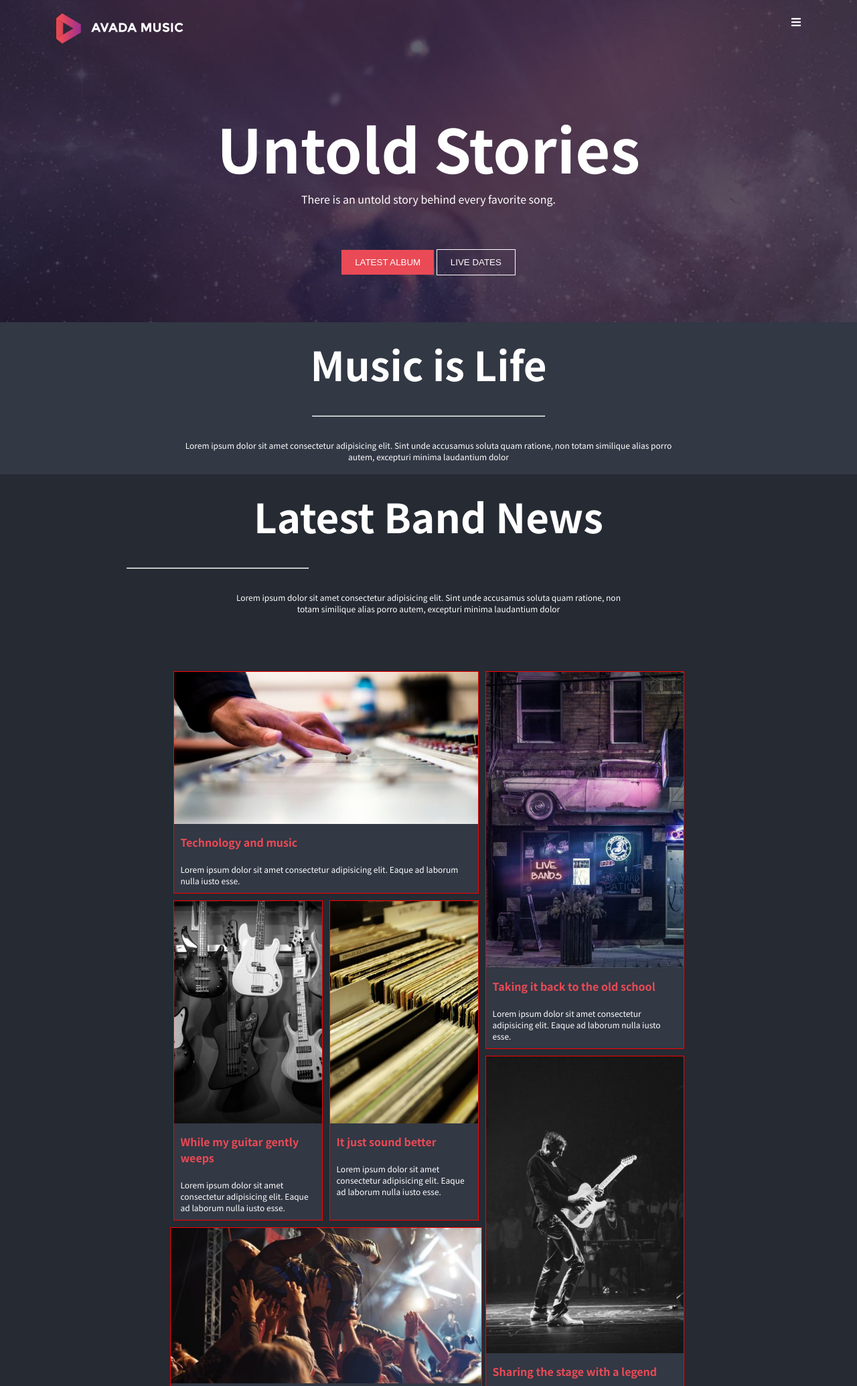
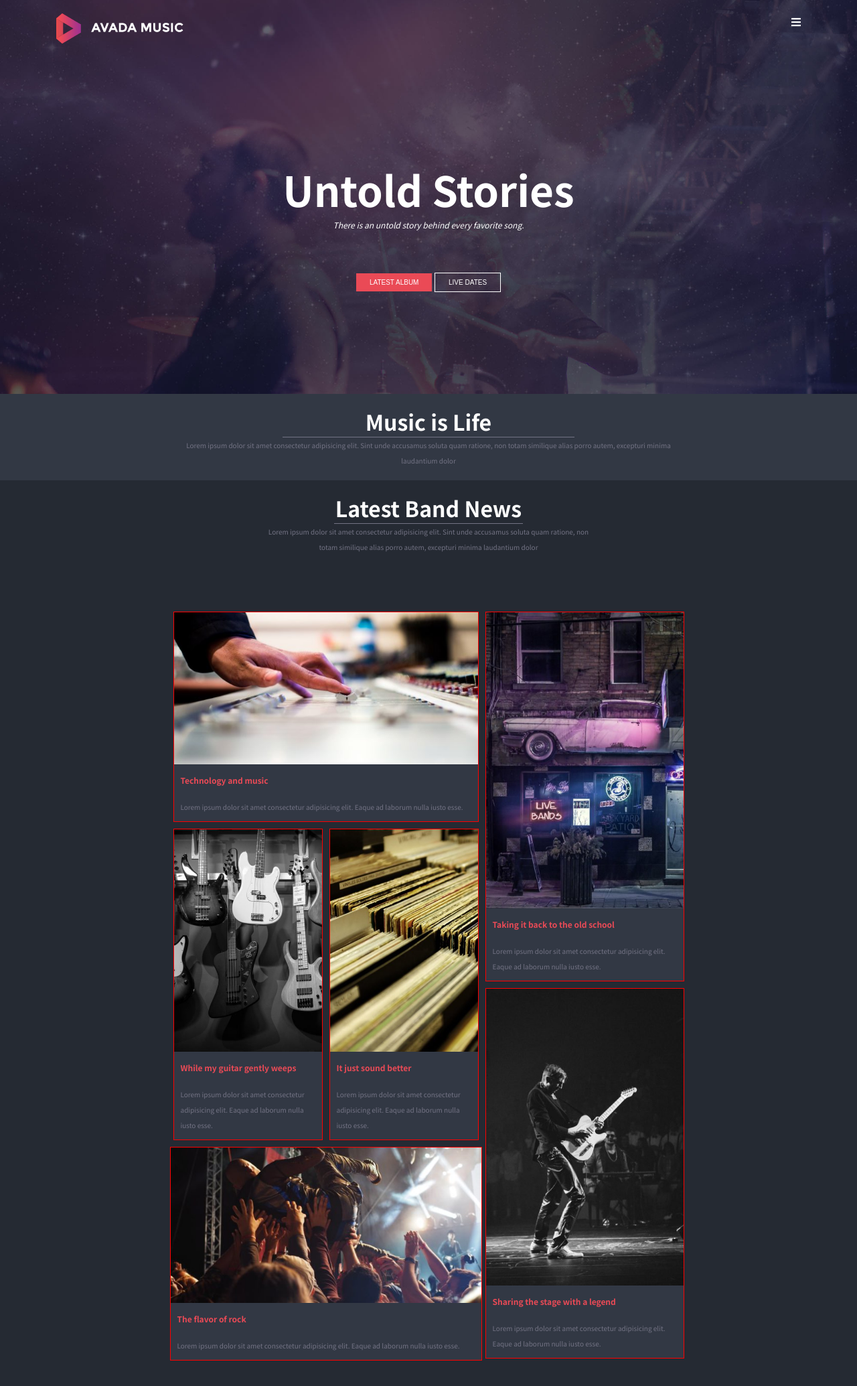
Before and after one commit to Cargalher/proj-html-vuejs, a PHP site: page / in a window 1280 px wide. Shown: the top 2069 px of the page at 67% size. Run offline with PHP 8.4, Linux system fonts and the light colour scheme; some libraries are stand-ins or nearby versions.

Commit message:
comments and bg images fixed

```diff
--- a/dist/css/app.css
+++ b/dist/css/app.css
@@ -17,6 +17,7 @@ body {
 
 header {
   background-image: url("/dist/img/home_slider.jpg");
+  background-size: cover;
 }
 header .navbar {
   display: flex;
@@ -30,30 +31,35 @@ header .header_main {
   display: flex;
   flex-direction: column;
   align-items: center;
-  padding: 70px;
+  padding: 152px;
 }
 header .header_main h1 {
-  font-size: 90px;
+  font-size: 62px;
+}
+header .header_main p {
+  font-style: italic;
+  font-size: 12px;
 }
 header .header_main button {
   margin-top: 63px;
-  padding: 11px 20px;
+  padding: 8px 20px;
   text-transform: uppercase;
   color: white;
+  font-size: 10px;
 }
-header .header_main .album_btn {
+header .album_btn {
   background-color: #EA4A56;
   border: transparent;
 }
-header .header_main .album_btn:hover {
+header .album_btn:hover {
   border: 5px solid #EA4A56;
   cursor: pointer;
 }
-header .header_main .dates_btn {
+header .dates_btn {
   background-color: transparent;
   border: 1px solid white;
 }
-header .header_main .dates_btn:hover {
+header .dates_btn:hover {
   border: 5px solid white;
   cursor: pointer;
 }
@@ -71,13 +77,14 @@ main .music_is_life h2, main .music_is_life p, main .latest_news h2, main .lates
 }
 main .music_is_life p, main .latest_news p {
   font-size: 12px;
+  font-size: 10px;
+  line-height: 23px;
+  color: #737384;
 }
 main .music_is_life h2, main .latest_news h2 {
-  font-size: 60px;
-}
-main .music_is_life hr, main .latest_news hr {
-  width: 28%;
-  margin: 34px;
+  font-size: 32px;
+  border-bottom: 1px solid #737384;
+  width: 35%;
 }
 main .music_is_life {
   background-color: #323844;
@@ -101,11 +108,18 @@ main .latest_news .latest_news_bottom {
   margin: auto;
   display: flex;
 }
+main .latest_news .latest_news_bottom h4 {
+  font-size: 12px;
+}
 main .latest_news .latest_news_bottom h4, main .latest_news .latest_news_bottom p {
   text-align: left;
   padding: 10px;
   width: 100%;
   margin: auto;
+}
+main .latest_news .latest_news_bottom p {
+  font-size: 10px;
+  line-height: 23px;
 }
 main .latest_news .latest_news_bottom .left_col {
   width: 100%;
@@ -159,16 +173,22 @@ main .view_news {
 main .view_news p {
   text-transform: uppercase;
   text-align: center;
+  font-size: 10px;
 }
 main .play_bg {
   background-image: url("/dist/img/home-testimonial-parallax.jpg");
+  background-repeat: round;
 }
 main .play_bg .container_quote {
   display: flex;
   padding: 120px;
   align-items: center;
   flex-direction: column;
+  font-style: italic;
+  font-size: 12px;
+  text-align: center;
 }
 main .play_bg .container_quote img {
-  width: 9%;
+  width: 40px;
+  margin-top: 25px;
 }
--- a/index.html
+++ b/index.html
@@ -34,7 +34,6 @@
             <!-- 1. section Music is Life -->
             <section class="music_is_life">
                 <h2>Music is Life</h2>
-                <hr>
                 <p>Lorem ipsum dolor sit amet consectetur adipisicing elit. Sint unde accusamus soluta quam ratione, non totam similique alias porro autem, excepturi minima laudantium dolor</p>
             </section>
             <!-- /section Music is Life -->
@@ -42,7 +41,6 @@
             <section class="latest_news">
                 <div class="latest_news_top">
                     <h2>Latest Band News</h2>
-                    <hr>
                     <p>Lorem ipsum dolor sit amet consectetur adipisicing elit. Sint unde accusamus soluta quam ratione, non totam similique alias porro autem, excepturi minima laudantium dolor</p>
                 </div>
                 <div class="latest_news_bottom ">
@@ -104,7 +102,13 @@
 
 
             </section>
-             <!-- 4. section play_img background -->
+            <!-- 4. section play_img background -->
+            <!-- 5. section Live Dates -->
+            <section></section>
+            <!--/5. section Live Dates -->
+            <!--6. section view all live dates -->
+            <section></section>
+            <!--/6. section view all live dates -->
         </main>
         <!-- /#site_main -->
         <!-- #site_footer -->
--- a/src/partials/_header.scss
+++ b/src/partials/_header.scss
@@ -2,6 +2,7 @@
 header{
 
     background-image: url('/dist/img/home_slider.jpg');
+    background-size: cover;
     .navbar{
         display: flex;
         justify-content: space-between;
@@ -14,15 +15,21 @@ header{
         display: flex;
         flex-direction: column;
         align-items: center;
-        padding: 70px;
+        padding:152px;
         h1{
-            font-size: 90px;
+            font-size: $big_title;
+        }
+        p{
+            font-style: italic;
+            font-size: 12px;
         }
         button{
             margin-top: 63px;
-            padding: 11px 20px;
+            padding: 8px 20px;
             text-transform: uppercase;
             color: white;
+            font-size: 10px;
+}
         }
         .album_btn{
             background-color: $color_btn_album;
@@ -41,5 +48,3 @@ header{
             cursor: pointer;
         }
     }
-
-}
--- a/src/partials/_main.scss
+++ b/src/partials/_main.scss
@@ -12,17 +12,19 @@ main{
             margin: auto;
         }
        p{
-           font-size: $main_font_size;
+            font-size: $main_font_size;
+            font-size: 10px;
+            line-height: 23px;
+            color:$text_color;
 
        }
         h2{
-            font-size: 60px;
+            font-size: 32px;
+            border-bottom: 1px solid $text_color;
+            width: 35%;
 
         }
-        hr{
-            width: 28%;
-            margin: 34px;
-        }
+
     }
     .music_is_life{
         background-color:$bg_section_one;
@@ -50,13 +52,20 @@ main{
             width: 75%;
             margin: auto;
             display: flex;
-
+           h4{
+               font-size: 12px;
+           }
             h4, p{
                 text-align: left;
                 padding: 10px;
                 width: 100%;
                 margin: auto;
 
+
+            }
+            p{
+                font-size: 10px;
+                line-height: 23px;
             }
             .left_col{
                 width: 100%;
@@ -116,18 +125,24 @@ main{
         p{
             text-transform: uppercase;
             text-align: center;
+            font-size: 10px;
         }
     }
     // section 4
     .play_bg{
         background-image: url('/dist/img/home-testimonial-parallax.jpg');
+        background-repeat: round;
         .container_quote{
             display: flex;
             padding: 120px;
             align-items: center;
             flex-direction: column;
+            font-style: italic;
+            font-size: 12px;
+            text-align: center;
             img{
-                width: 9%;
+                width: 40px;
+                margin-top: 25px;
             }
         }
     }
--- a/src/partials/_variables.scss
+++ b/src/partials/_variables.scss
@@ -4,6 +4,8 @@
 $color_btn_album: #EA4A56;
 $bg_section_one: #323844;
 $bg_section_two: #252A33;
+$text_color: #737384;
 
 //typo
 $main_font_size: 12px;
+$big_title: 62px;
```
Also changed, not shown: dist/mix-manifest.json, src/partials/_common.scss (line endings or trailing spaces).
